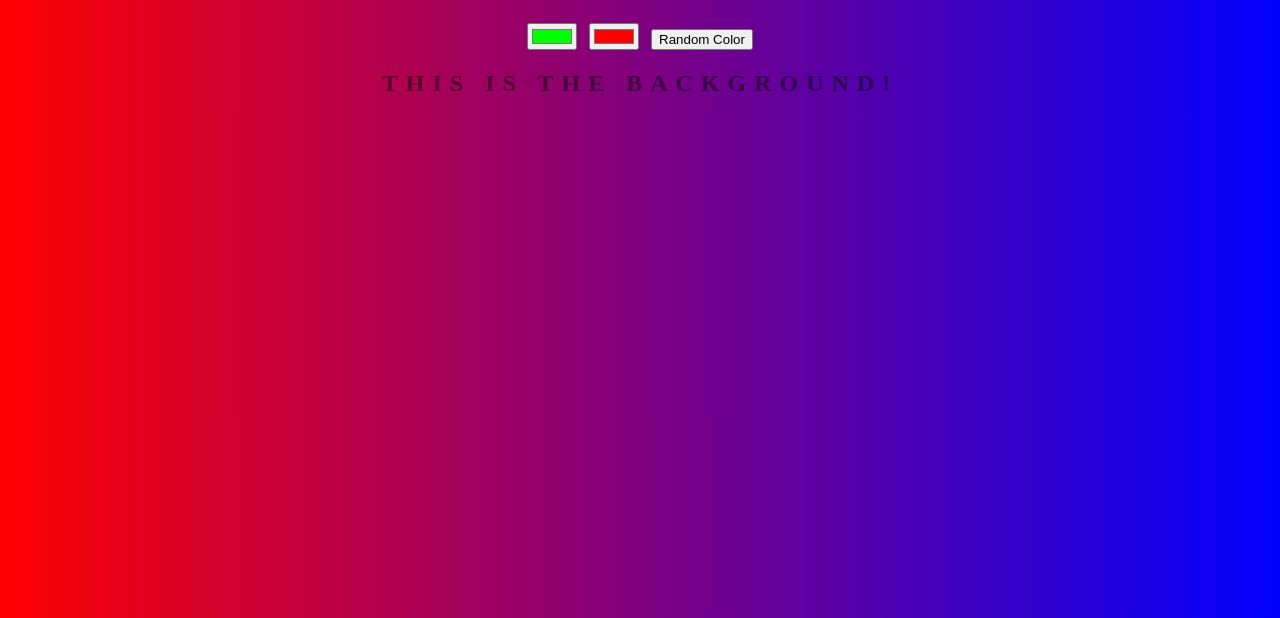
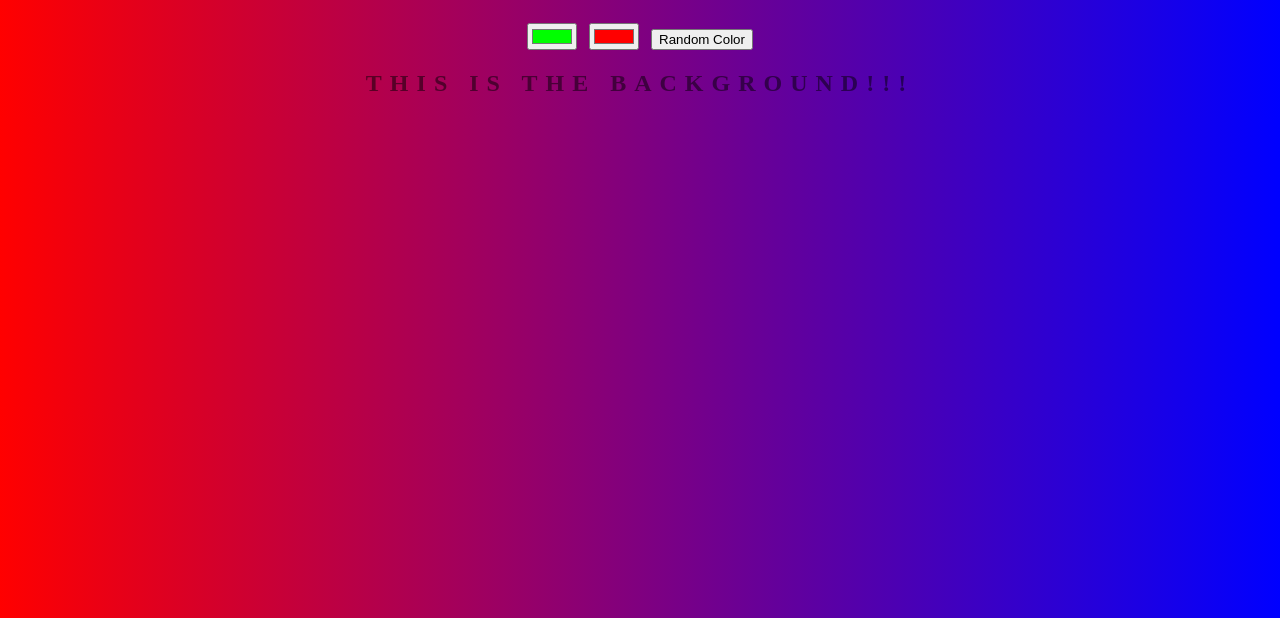
Before and after one commit to StevenB211/backgroungGenerator, a plain HTML site: page index.html in a window 1280 px wide. Shown: the part 182-800 px from the top of the page. Drawn offline with Linux system fonts and the light colour scheme.

Commit message:
last minute change

```diff
--- a/index.html
+++ b/index.html
@@ -9,7 +9,7 @@
 	<input class="color1" type="color" name="color1" value="#00FF00">
 	<input class="color2" type="color" name="color2" value="#FF0000">
 	<input id="random" type="button" name="random" value="Random Color">
-	<h2>This is the backGround!</h2>
+	<h2>This is the backGround!!!</h2>
 	<h3></h3>
 
 	<script type="text/javascript" src="script.js"></script>
```
